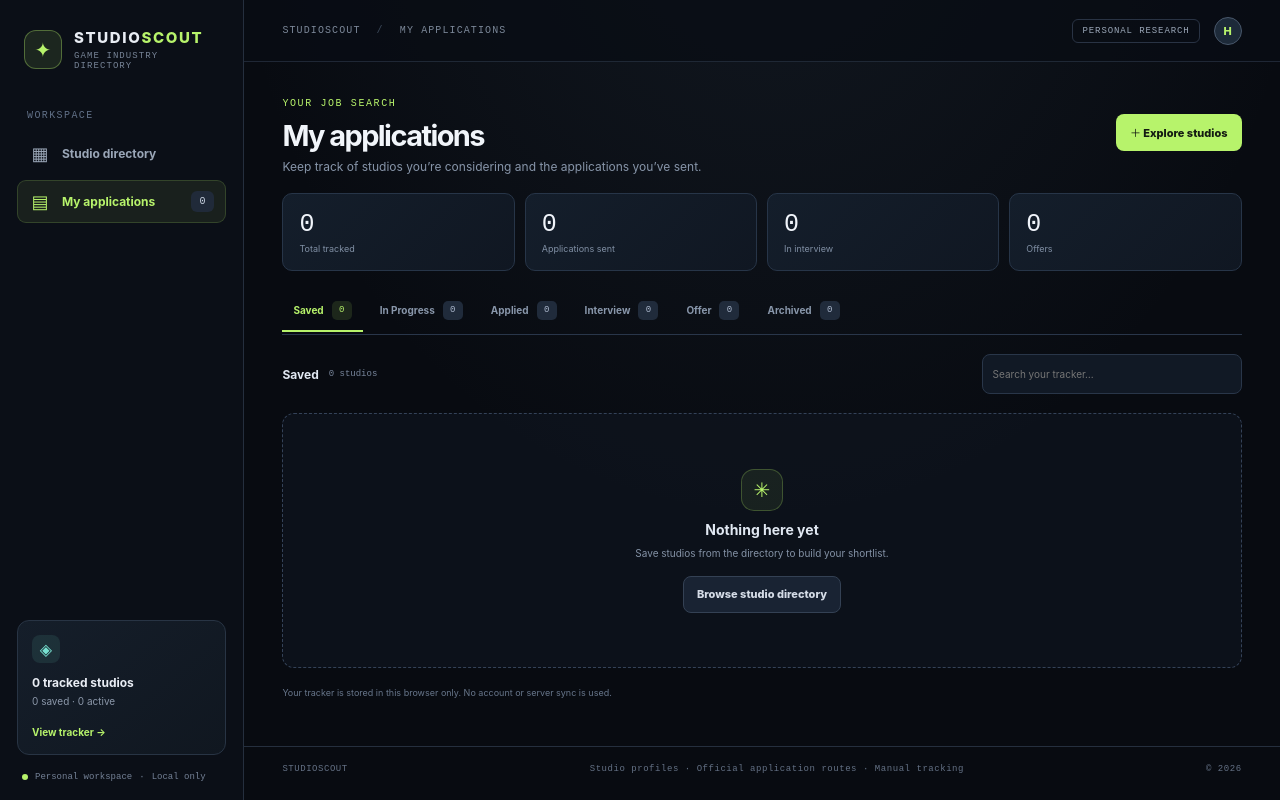
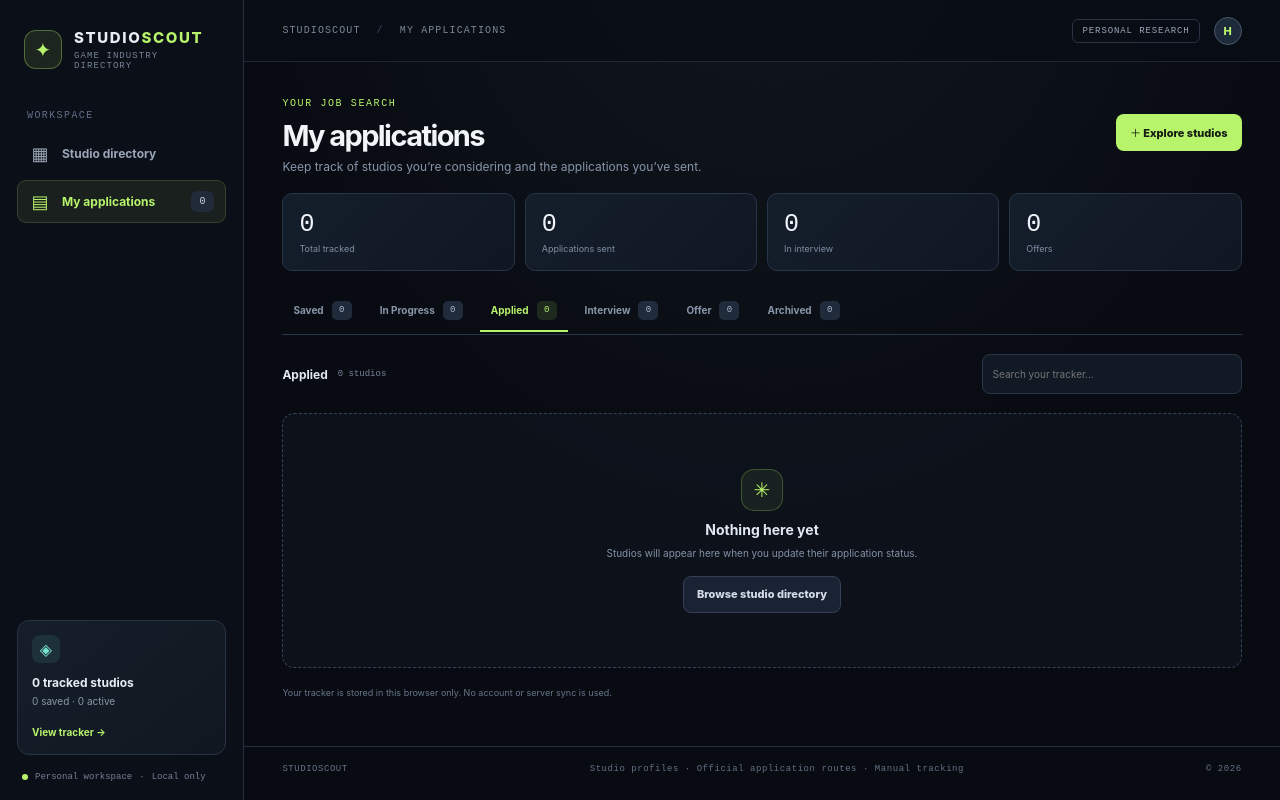
Before and after one commit to hhaitam95/game-industry-outreach-tracker, a React (Vite) app: page / in a window 1280 px wide. Both pictures are taken after a click on the button "View tracker →". Built offline with nearby package versions, Linux system fonts and the light colour scheme.

Commit message:
fix(tracker): open on recently applied list

```diff
--- a/src/components/ApplicationTracker.tsx
+++ b/src/components/ApplicationTracker.tsx
@@ -21,7 +21,7 @@ const statusLabels:Record<TrackerStatus,string>={
 };
 
 export default function ApplicationTracker({applications,onChangeStatus,onRemove,onOpenDirectory}:{applications:TrackedApplication[];onChangeStatus:(id:string,status:TrackerStatus)=>void;onRemove:(id:string)=>void;onOpenDirectory:()=>void}){
-  const [activeTab,setActiveTab]=useState("saved");
+  const [activeTab,setActiveTab]=useState("applied");
   const [query,setQuery]=useState("");
   const active=tabs.find(t=>t.id===activeTab)||tabs[0];
   const counts=useMemo(()=>Object.fromEntries(tabs.map(t=>[t.id,applications.filter(a=>t.statuses.includes(a.status)).length])),[applications]);
```
